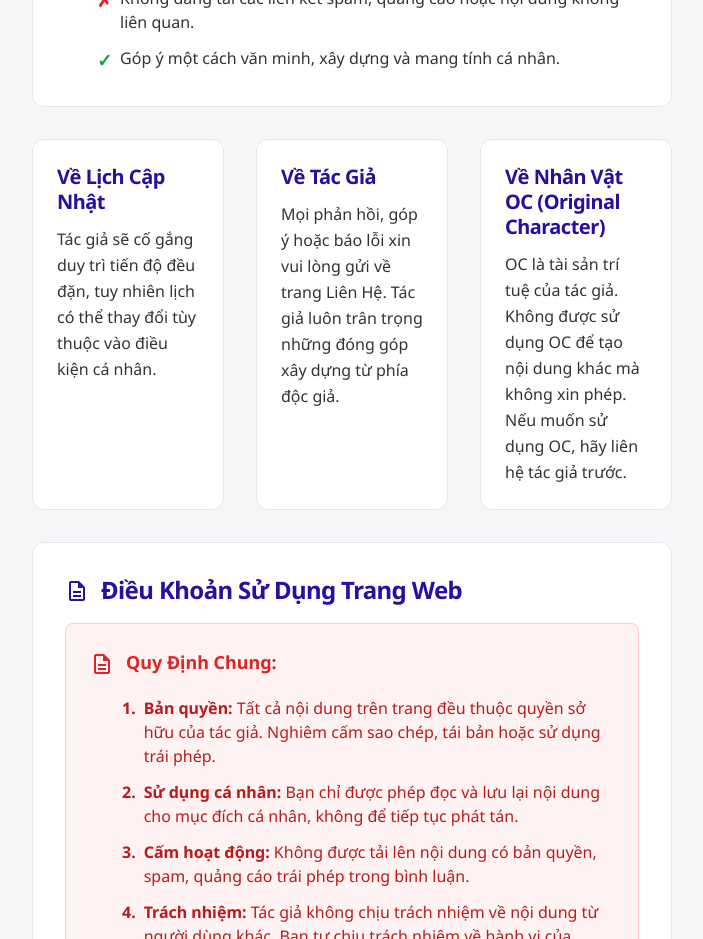
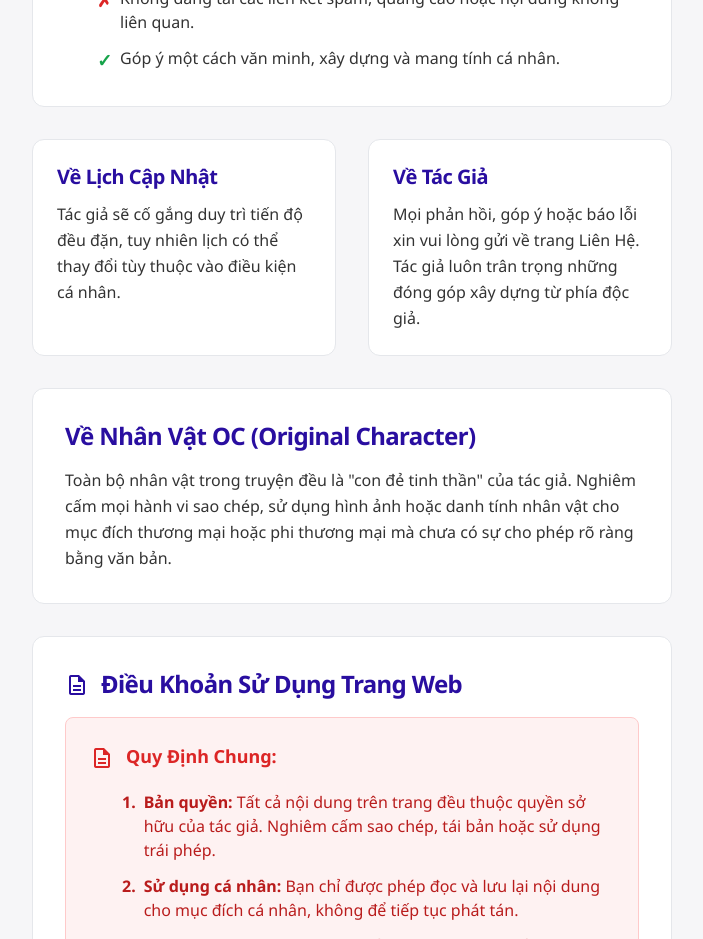
Before and after one commit to Tmy-andy/stories, a React (Create React App) app in the folder frontend/: page /terms-and-conditions in a window 1280 px wide. Shown: the part 1900-2839 px from the top of the page, without its empty margins (288-991 px from the left). Built offline with nearby package versions, Linux system fonts and the light colour scheme; no server answers.

Commit message:
Update OC section to match demo HTML with expanded description

```diff
--- a/frontend/src/pages/TermsAndConditions.jsx
+++ b/frontend/src/pages/TermsAndConditions.jsx
@@ -156,7 +156,7 @@ const TermsAndConditions = () => {
             </div>
 
             {/* Section: Author & Site Info */}
-            <div className="grid grid-cols-1 md:grid-cols-3 gap-8">
+            <div className="grid grid-cols-1 md:grid-cols-2 gap-8">
               <div className="bg-white dark:bg-[#1c182d] border border-gray-200 dark:border-gray-700 rounded-xl p-6">
                 <h3 className="text-primary text-xl font-bold leading-tight tracking-tight mb-3">
                   Về Lịch Cập Nhật
@@ -174,14 +174,18 @@ const TermsAndConditions = () => {
                   trọng những đóng góp xây dựng từ phía độc giả.
                 </p>
               </div>
-              <div className="bg-white dark:bg-[#1c182d] border border-gray-200 dark:border-gray-700 rounded-xl p-6">
-                <h3 className="text-primary text-xl font-bold leading-tight tracking-tight mb-3">
-                  Về Nhân Vật OC (Original Character)
-                </h3>
-                <p className="text-text-light dark:text-text-dark text-base font-normal leading-relaxed">
-                  OC là tài sản trí tuệ của tác giả. Không được sử dụng OC để tạo nội dung khác mà không xin phép. Nếu muốn sử dụng OC, hãy liên hệ tác giả trước.
-                </p>
-              </div>
+            </div>
+
+            {/* Section: OC Policy */}
+            <div className="bg-white dark:bg-[#1c182d] border border-gray-200 dark:border-gray-700 rounded-xl p-6 md:p-8">
+              <h2 className="text-primary text-2xl font-bold leading-tight tracking-tight mb-4">
+                Về Nhân Vật OC (Original Character)
+              </h2>
+              <p className="text-text-light dark:text-text-dark text-base font-normal leading-relaxed">
+                Toàn bộ nhân vật trong truyện đều là "con đẻ tinh thần" của tác giả. Nghiêm cấm mọi hành vi sao
+                chép, sử dụng hình ảnh hoặc danh tính nhân vật cho mục đích thương mại hoặc phi thương
+                mại mà chưa có sự cho phép rõ ràng bằng văn bản.
+              </p>
             </div>
 
             {/* Section: Legal & Contact */}
```
